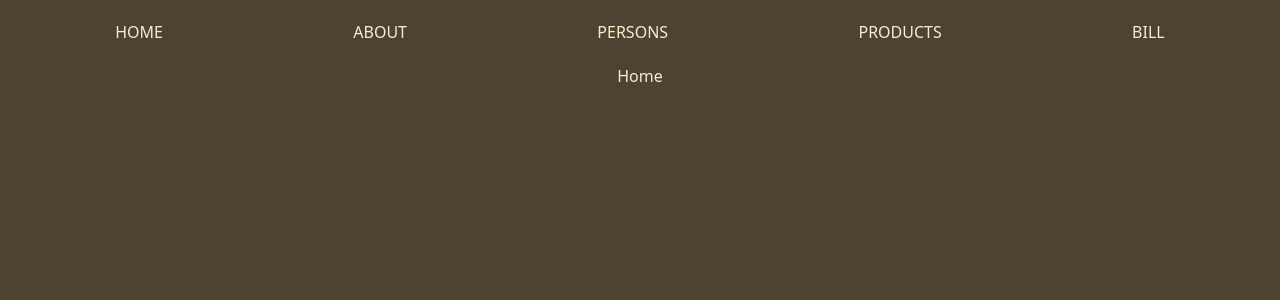
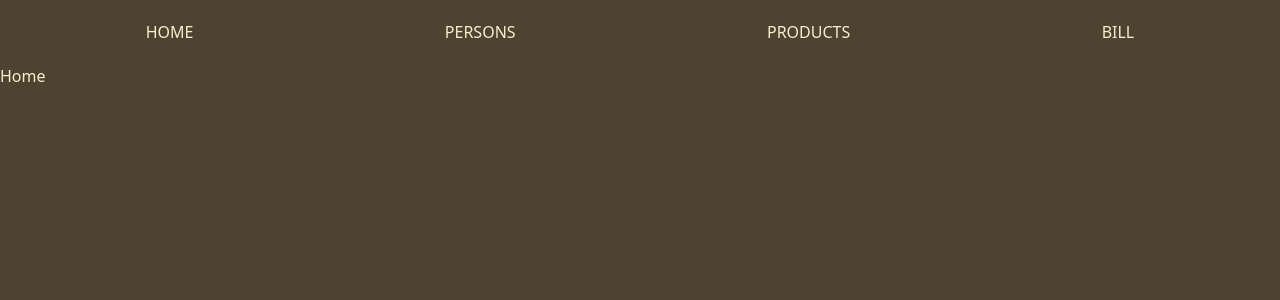
Before and after one commit to HoshiyamaSeizen/vue-bill-app, a Vue app in the folder app/: page /about in a window 1280 px wide. Shown: the top 300 px of the page. Built offline with nearby package versions, Linux system fonts and the light colour scheme.

Commit message:
create navbar component

```diff
--- a/app/src/App.vue
+++ b/app/src/App.vue
@@ -1,27 +1,11 @@
-<script setup></script>
+<script>
+import Navbar from './components/NavbarComponent.vue';
+export default { components: { Navbar }}
+</script>
 
 <template>
-	<nav>
-		<router-link to="/">Home</router-link>
-		<router-link to="/about">About</router-link>
-		<router-link to="/persons">Persons</router-link>
-		<router-link to="/products">Products</router-link>
-		<router-link to="/bill">Bill</router-link>
-	</nav>
+	<Navbar></Navbar>
 	<main>
 		<router-view></router-view>
 	</main>
 </template>
-
-<style scoped lang="sass">
-main, a, button
-	display: block
-	margin: auto
-	text-align: center
-nav
-	display: flex
-	align-items: space-between
-	justify-content: center
-	padding: 20px
-	text-transform: uppercase
-</style>
--- /dev/null
+++ b/app/src/components/NavbarComponent.vue
@@ -0,0 +1,21 @@
+<template>
+	<nav>
+		<router-link class="home" to="/">Home</router-link>
+		<router-link to="/persons">Persons</router-link>
+		<router-link to="/products">Products</router-link>
+		<router-link to="/bill">Bill</router-link>
+	</nav>
+</template>
+
+<style scoped lang="sass">
+main, a
+	display: block
+	margin: auto
+	text-align: center
+nav
+	display: flex
+	align-items: space-between
+	justify-content: center
+	padding: 20px
+	text-transform: uppercase
+</style>
```
